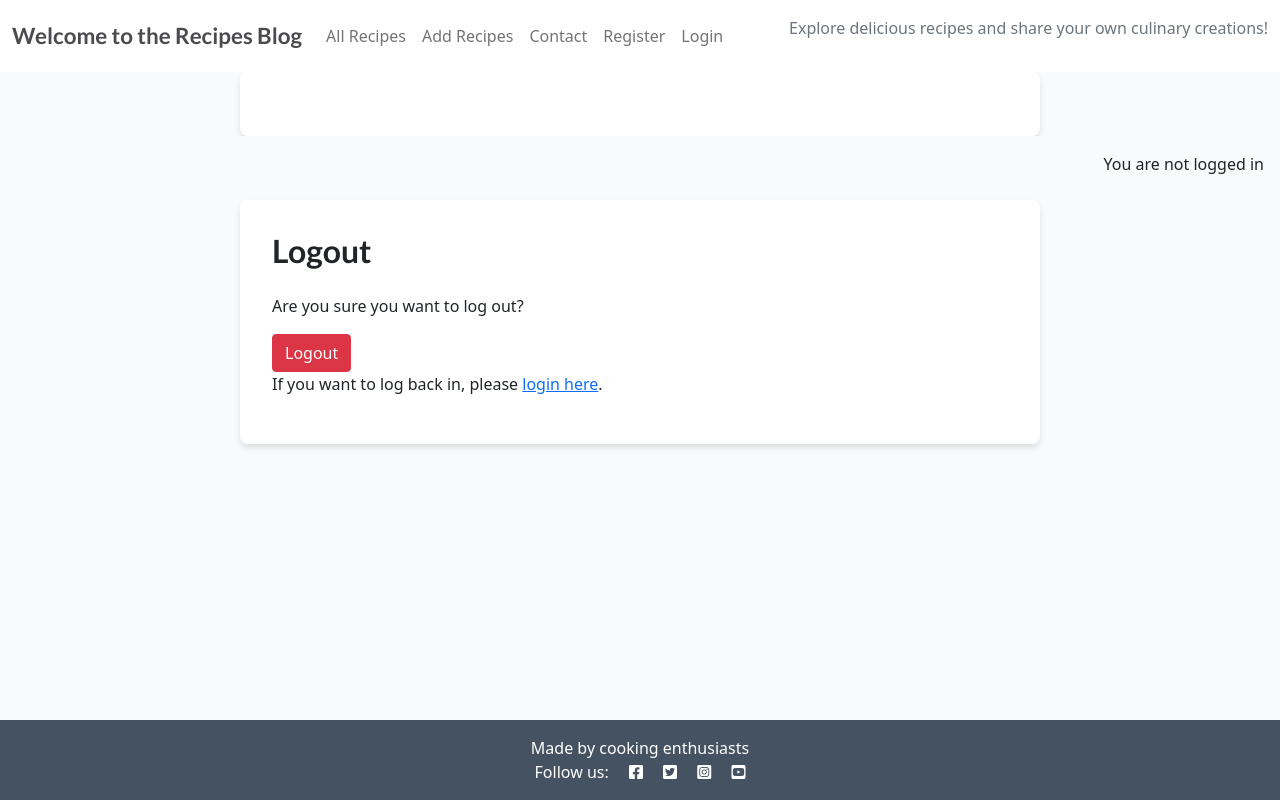
After one commit to kristine-kiki/Django_recipes_blog, a Django app: page /logout/ in a window 1280 px wide. The commit adds this page. Run offline with Django 4.2, Linux system fonts and the light colour scheme; parts of the project's set-up code (start-up, migrations or seed data) failed here and were passed over; some libraries are stand-ins or nearby versions.

Commit message:
logout corrected

```diff
--- /dev/null
+++ b/recipes/templates/registration/logout.html
@@ -0,0 +1,15 @@
+{% extends "base.html" %}
+{% load static %}
+{% load crispy_forms_tags %}
+
+{% block content %}
+<div class="container mt-4">
+    <h2>Logout</h2>
+    <p>Are you sure you want to log out?</p>
+    <form method="POST">
+        {% csrf_token %}
+        <button type="submit" class="btn btn-danger">Logout</button>
+    </form>
+    <p>If you want to log back in, please <a href="{% url 'account_login' %}">login here</a>.</p>
+</div>
+{% endblock %}
--- a/recipes/urls.py
+++ b/recipes/urls.py
@@ -6,7 +6,7 @@ from django.conf import settings
 
 urlpatterns = [
     path('', views.home, name='home'),  # Home page
-    path('add/', views.add_recipe, name='add_recipe'),  # Add recipe
+    path('add_recipe/', views.add_recipe, name='add_recipe'),  # Add recipe,
     path('recipe/<int:recipe_id>/edit', views.recipe_edit, name='recipe_edit'),  # Edit a recipe
     path('recipe/<int:recipe_id>/', views.recipe_detail, name='recipe_detail'),  # Recipe details
     path('recipes/', views.recipe_list, name='recipe_list'),  # Recipe list using CBV
@@ -14,5 +14,6 @@ urlpatterns = [
     path('my_recipes/', views.my_recipes, name='my_recipes'),
     path('login/', views.login_view, name='account_login'),
     path('signup/', views.signup_view, name='account_signup'),
+    path('logout/', views.logout_view, name='logout'),
     path('search/', views.search, name='search'),  # Search page
 ] + static(settings.MEDIA_URL, document_root=settings.MEDIA_ROOT)
--- a/recipes/views.py
+++ b/recipes/views.py
@@ -3,7 +3,7 @@ import math
 from django.urls import reverse
 from django.contrib import messages
 from django.http import HttpResponseRedirect
-from django.contrib.auth import login, authenticate, views as auth_views
+from django.contrib.auth import login, logout, authenticate, views as auth_views
 from django.contrib.auth.forms import AuthenticationForm, UserCreationForm
 from django.contrib.auth.decorators import login_required
 from django.core.paginator import Paginator
@@ -52,7 +52,7 @@ def recipe_list(request):
         }
     )
 
-@login_required
+@login_required(login_url='account_login')
 def add_recipe(request):
     if request.method == 'POST':
         form = RecipeForm(request.POST, request.FILES)
@@ -221,3 +221,9 @@ def signup_view(request):
         form = UserCreationForm()
 
     return render(request, 'registration/signup.html', {'form': form})
+
+def logout_view(request):
+    if request.method == "POST":
+        logout(request)
+        return redirect('home')  # Redirect to the homepage after logout
+    return render(request, 'registration/logout.html')
--- a/static/css/style.css
+++ b/static/css/style.css
@@ -1,6 +1,3 @@
-body {
-    background-color: #F9FAFC;
-}
 
 .brand {
     font-family: Lato, sans-serif;
--- a/templates/base.html
+++ b/templates/base.html
@@ -67,7 +67,7 @@
                     </li>
                     <li class="nav-item">
                         <a class="nav-link {% if request.path == logout_url %}active{% endif %}" aria-current="page"
-                            href="{% url 'account_logout' %}">Logout</a>
+                            href="{% url 'logout' %}">Logout</a>
                     </li>
                     {% else %}
                     <li class="nav-item">
```
Also changed, not shown: recipes/templates/registration/login.html (line endings or trailing spaces).
